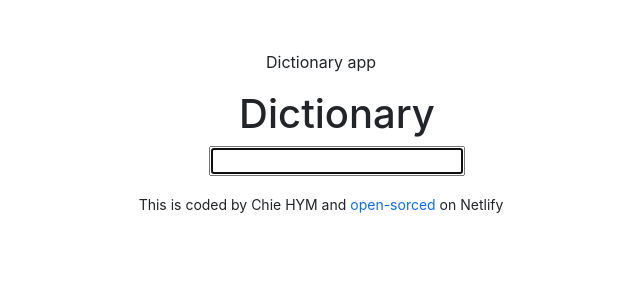
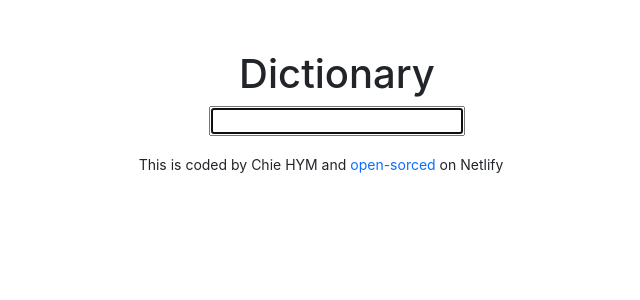
Before and after one commit to hayamania/dictionary_app, a React (Create React App) app: page / in a window 1280 px wide. Shown: the top 300 px of the page, without its empty margins (319-959 px from the left). Built offline with nearby package versions, Linux system fonts and the light colour scheme.

Commit message:
deleted header

```diff
--- a/src/App.js
+++ b/src/App.js
@@ -6,7 +6,6 @@ function App() {
   return (
     <div className="App">
       <div className="container">
-        <header>Dictionary app</header>
         <main>
           <Dictionary />
         </main>
```
